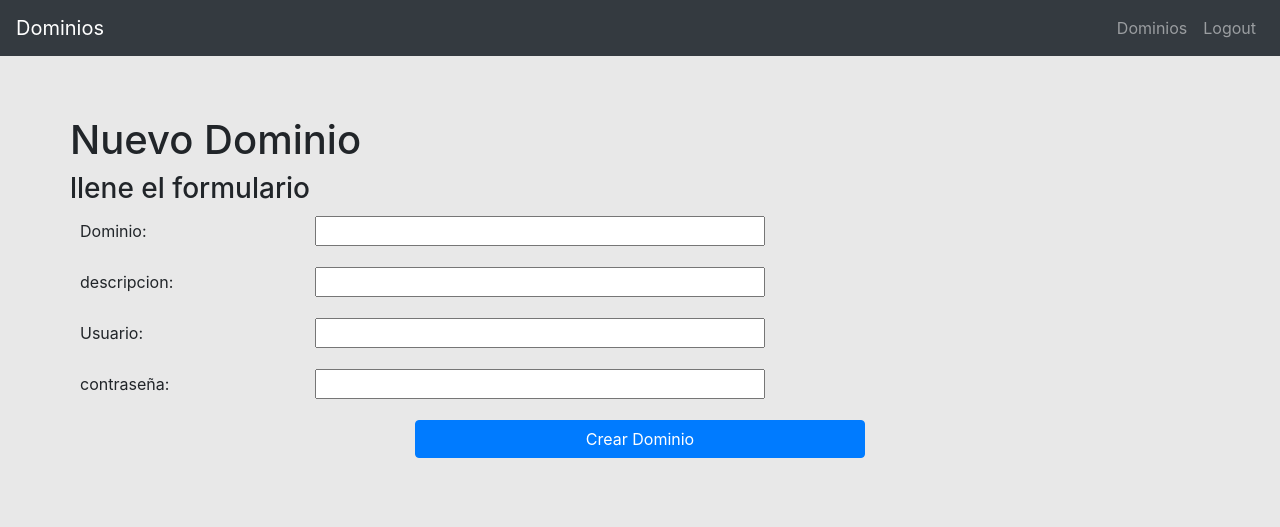
After one commit to Gmrp22/PaginaWeb_Redes, a Django app: a page that uses django/redes/domains/templates/domains/base.html in a window 1280 px wide. The commit adds this page. Shown: the top 527 px of the page. Run offline with Django 3.2, Linux system fonts and the light colour scheme; the visitor is signed in with stand-in values (Sample User, id 1); some libraries are stand-ins or nearby versions.

Commit message:
Pagina web funcional pero FEA!!!!!!!!

```diff
--- a/django/redes/domains/forms.py
+++ b/django/redes/domains/forms.py
@@ -1,5 +1,5 @@
 from django import forms
-from .models import UserProfileInfo
+from .models import UserProfileInfo, domainUser
 from django.contrib.auth.models import User
 
 
@@ -9,3 +9,15 @@ class UserForm(forms.ModelForm):
     class Meta():
         model = User
         fields = ('username', 'password', 'email')
+
+
+class DomainForm(forms.ModelForm):
+    domain = forms.CharField(max_length=10, label='Dominio')
+    desciprion = forms.CharField(label='descripcion')
+    domain_user = forms.CharField(max_length=8, label='Usuario')
+    passwrd = forms.CharField(
+        widget=forms.PasswordInput(), max_length=10, label='contraseña')
+
+    class Meta():
+        model = domainUser
+        exclude = ('user',)
--- a/django/redes/domains/templates/domains/base.html
+++ b/django/redes/domains/templates/domains/base.html
@@ -35,7 +35,9 @@
           <ul class="navbar-nav">
             {% if user.is_authenticated %}
             <li class="nav-item">
-              <a class="nav-link" href="#">Dominios</a>
+              <a class="nav-link" href="{% url 'domains:dominios' %}"
+                >Dominios</a
+              >
             </li>
             <li class="nav-item">
               <a class="nav-link" href="{% url 'logout' %}">Logout</a>
@@ -47,7 +49,9 @@
               >
             </li>
             <li class="nav-item">
-              <a class="nav-link" href="{% url 'domains:register' %}">Registro</a>
+              <a class="nav-link" href="{% url 'domains:register' %}"
+                >Registro</a
+              >
             </li>
             {% endif %}
           </ul>
--- /dev/null
+++ b/django/redes/domains/templates/domains/domain.html
@@ -0,0 +1,29 @@
+{% extends "domains/base.html" %} {% load static %} {% block bodyblock %}
+<div class="container-login">
+  <div class="container container-login" style="text-aling: center">
+    {% if created %}
+    <h1>Dominio creado!</h1>
+    {% else %}
+    <h1>Nuevo Dominio</h1>
+    <h3>llene el formulario</h3>
+    <form
+      class="form-container"
+      style="text=align: center"
+      enctype="multipart/form-data"
+      method="POST"
+    >
+      {% csrf_token %} {{ domain_form.as_p }}
+      <div style="text-align: center">
+        <input
+          class="login-btn btn btn-primary"
+          type="submit"
+          name=""
+          value="Crear Dominio"
+        />
+      </div>
+    </form>
+
+    {% endif %}
+  </div>
+</div>
+{% endblock %}
--- a/django/redes/domains/urls.py
+++ b/django/redes/domains/urls.py
@@ -6,4 +6,6 @@ app_name = 'domains'
 urlpatterns = [
     url(r'^register/$', views.register, name='register'),
     url(r'^user_login/$', views.user_login, name='user_login'),
+    url(r'^domains/$', views.dominios, name='dominios'),
+    url(r'^new_domain/$', views.createDominio, name='create_domain'),
 ]
--- a/django/redes/domains/views.py
+++ b/django/redes/domains/views.py
@@ -3,7 +3,10 @@ from django.http import HttpResponseRedirect, HttpResponse
 from django.contrib.auth import authenticate, login, logout
 from django.urls import reverse
 from django.contrib.auth.decorators import login_required
-from .forms import UserForm
+from .forms import UserForm, DomainForm
+from .models import domainUser
+from django.template import RequestContext
+from django.shortcuts import render
 
 
 def index(request):
@@ -19,6 +22,33 @@ def special(request):
 def user_logout(request):
     logout(request)
     return HttpResponseRedirect(reverse('index'))
+
+
+@login_required
+def createDominio(request):
+    created = False
+    if request.method == 'POST':
+        domain_form = DomainForm(data=request.POST)
+        if domain_form.is_valid():
+            domain = domain_form.save(commit=False)
+            domain.user = request.user
+            domain.save()
+            created = True
+            # TODO Call script domain.domain, domain.domain_user, domain.passwrd
+        else:
+            print(domain_form.errors)
+    else:
+        domain_form = DomainForm()
+    return render(request, 'domains/domain.html', {'domain_form': domain_form, 'created': created})
+
+
+@login_required
+def dominios(request):
+    domains_list = domainUser.objects.filter(user=request.user)
+
+    context_dict = {'domains': domains_list}
+
+    return render(request, 'domains/my_domains.html', context_dict)
 
 
 def register(request):
```
Also changed, not shown: django/redes/domains/templates/domains/index.html (+4 -4 lines), django/redes/domains/templates/domains/my_domains.html (added, +30 -0 lines).
